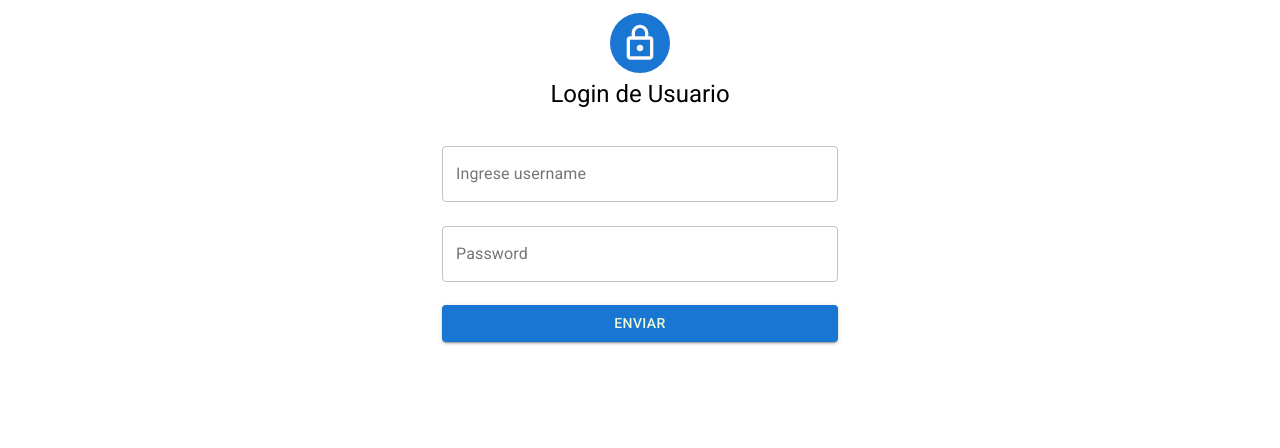
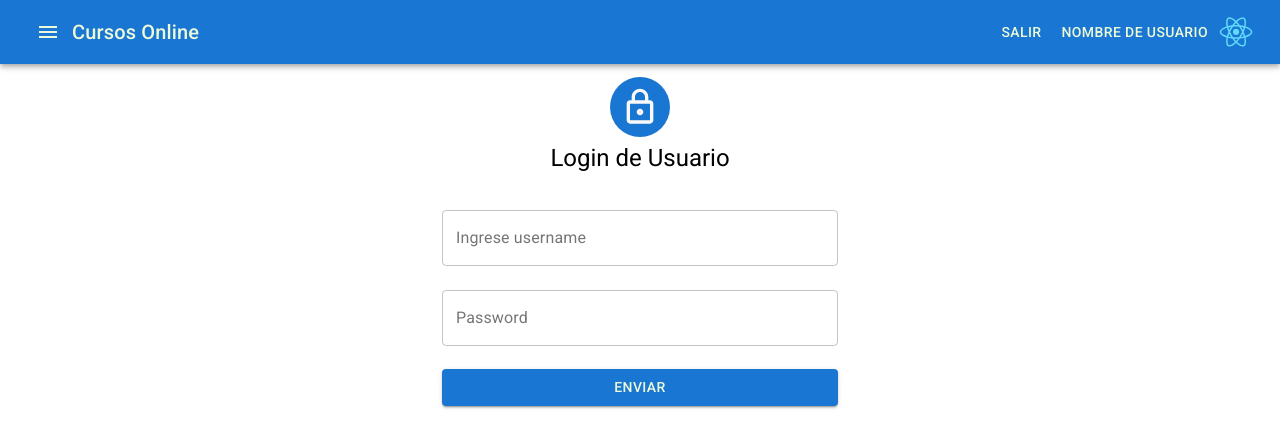
Before and after one commit to TorresMBA/cursos-online-frontend, a React (Create React App) app: page /auth/login in a window 1280 px wide. Shown: the top 448 px of the page. Built offline with nearby package versions, Linux system fonts and the light colour scheme.

Commit message:
Se agrego nav bar responsive y se agrego la libreria react-router-dom

```diff
--- a/package.json
+++ b/package.json
@@ -12,6 +12,7 @@
     "axios": "^0.21.0",
     "react": "^17.0.1",
     "react-dom": "^17.0.1",
+    "react-router-dom": "^5.2.0",
     "react-scripts": "4.0.0",
     "web-vitals": "^0.2.4"
   },
--- a/src/App.js
+++ b/src/App.js
@@ -1,15 +1,31 @@
 import React from 'react';
 import { ThemeProvider as MuithemeProvider } from '@material-ui/core/styles';
 import theme from './theme/theme';
-//import RegistrarUsuario from './components/security/RegistrarUsuario';
+import RegistrarUsuario from './components/security/RegistrarUsuario';
 import Login from './components/security/Login';
 import PerfilUsuario from './components/security/PerfilUsuario';
+import { BrowserRouter as Router, Switch, Route} from 'react-router-dom';
+import { Grid } from '@material-ui/core';
+import AppNavBar from './components/navigation/AppNavBar';
+//Router es un enrutador
+//Switch es el que redirige a que componente te estas refierendo
+//Route es la ruta del componente que se va a cargar
 
 function App() {
     return (
-        <MuithemeProvider theme={theme}>
-            <Login />
-        </MuithemeProvider>
+        <Router>
+            <MuithemeProvider theme={theme}>
+                <AppNavBar/>
+                <Grid container>
+                    <Switch>
+                        <Route exact path="/auth/login" component={Login}/>
+                        <Route exact path="/auth/registrar" component={RegistrarUsuario}/>
+                        <Route exact path="/auth/perfil" component={PerfilUsuario}/>
+                        <Route exact path="/" component={PerfilUsuario}/>
+                    </Switch>
+                </Grid>
+            </MuithemeProvider>
+        </Router>
     );
 }
 
--- /dev/null
+++ b/src/components/navigation/AppNavBar.js
@@ -0,0 +1,13 @@
+import React from 'react';
+import {AppBar} from '@material-ui/core';
+import BarSesion from './bar/BarSesion';
+
+const AppNavBar = () => {
+    return (
+        <AppBar position="static">{/*Posicion estatica para que no se mueva*/}
+            <BarSesion/>
+        </AppBar>
+    );
+};
+
+export default AppNavBar;
--- /dev/null
+++ b/src/components/navigation/bar/BarSesion.js
@@ -0,0 +1,57 @@
+import React from 'react';
+import { Toolbar, IconButton, Typography, makeStyles, Button, Avatar } from '@material-ui/core';
+import logo from '../../../logo.svg';
+
+const useStyles = makeStyles((theme) => ({
+    seccionDesktop: {
+        display: "none",//Oculta todo
+        [theme.breakpoints.up("md")]: {
+            display: "flex"
+        }//hasta que reconozca una pantalla pc o tablet
+    },
+    seccionMobile: {
+        display: "flex",//Indica que empieze mostrando el componente
+        [theme.breakpoints.up("md")]: {//pero si reconoze que la pantalla es una tablet o pc
+            display: "none"//entonces esto ocultara || inversa de la seecionDesktop
+        }
+    },
+    grow: {
+        flexGrow: 1 //Va a tomar todo el espacio disponible dentro de un div
+    },
+    avatarSize: {
+        width: 40,
+        height: 40
+    }
+}))
+
+const BarSesion = () => {
+    const classes = useStyles();
+
+    return (
+        <Toolbar>
+            <IconButton color="inherit">
+                <i className="material-icons">menu</i>
+            </IconButton>
+            <Typography variant="h6">Cursos Online</Typography>
+            <div className={classes.grow}></div>
+            <div className={classes.seccionDesktop}>
+                <Button color="inherit">
+                    Salir
+                    </Button>
+                <Button color="inherit">
+                    {"Nombre de Usuario"}
+                    </Button>
+                <Avatar src={logo}>
+                </Avatar>
+            </div>
+
+            <div className={classes.seccionMobile}>
+                <IconButton color="inherit">
+                    <i className="material-icons">more_vert</i>
+                </IconButton>
+            </div>
+        </Toolbar>
+    );
+};
+
+export default BarSesion;
```
Also changed, not shown: 1 other file (tests, documents, lock files or other folders).
